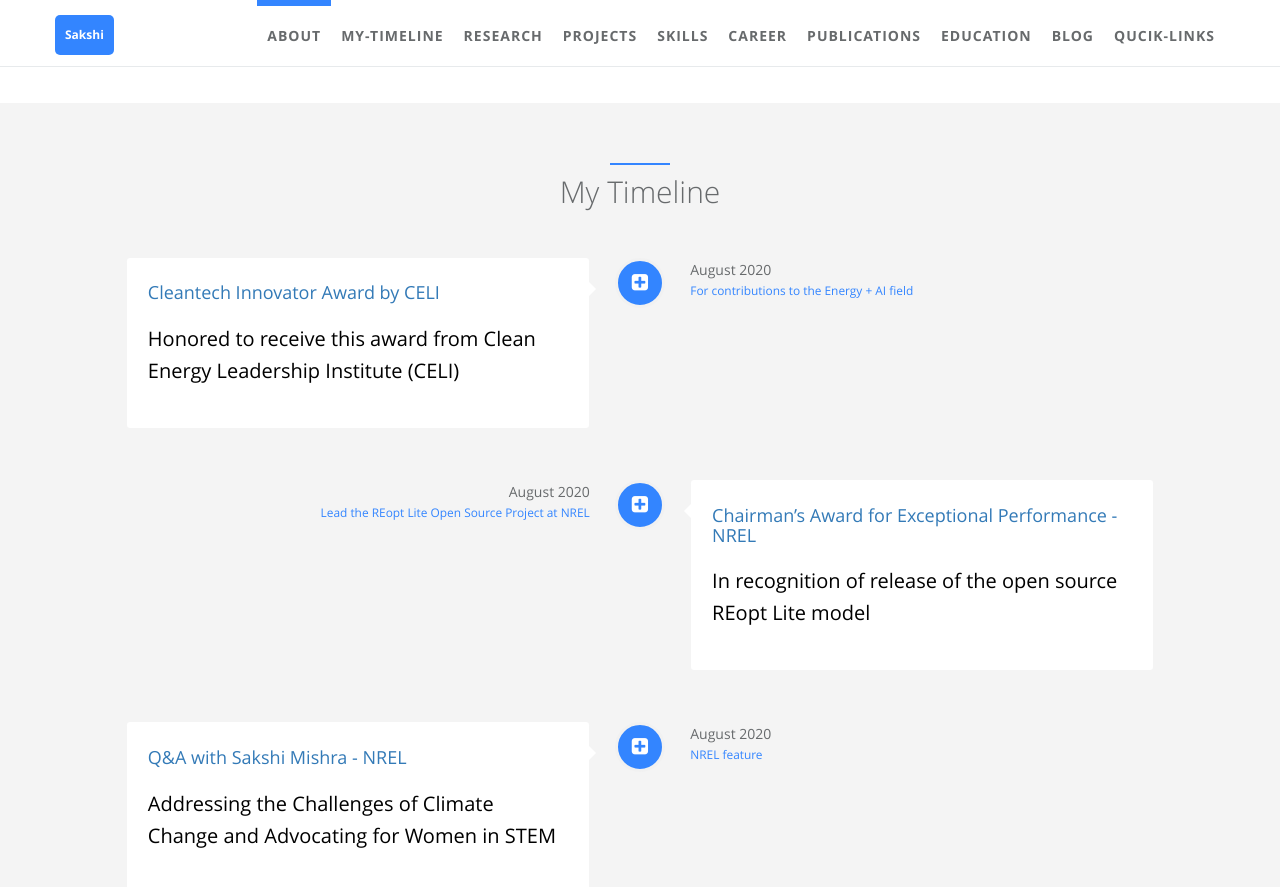
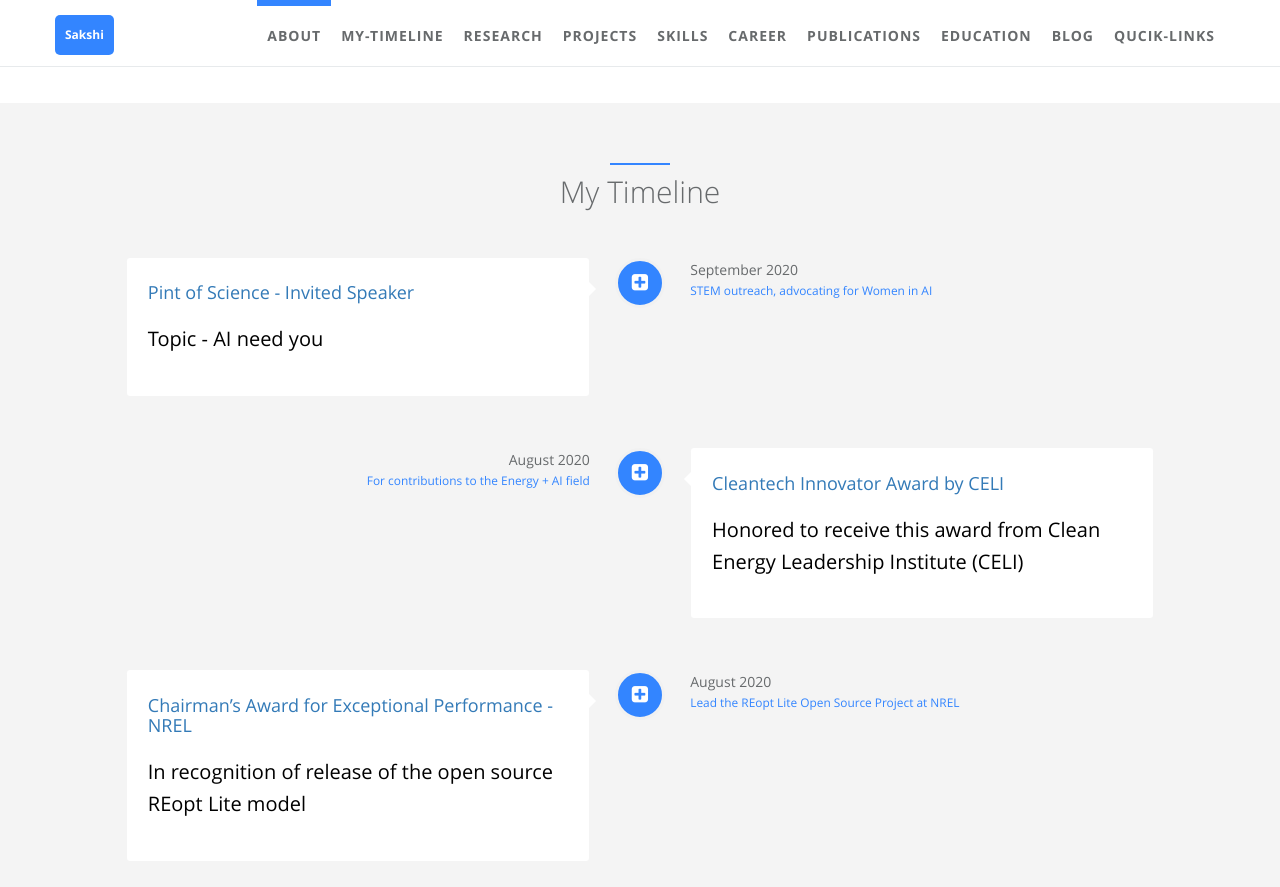
Before and after one commit to sakshi-mishra/sakshi-mishra.github.io, a Jekyll site: the page built from index.html, in a window 1280 px wide and 900 px high, scrolled down 1274 px. Shown: the top 887 px of the window. Built offline with Jekyll 4.4.1, drawn with Linux system fonts in a browser that asks for light colours.

Commit message:
next update

```diff
--- a/_data/index/my-timeline.yml
+++ b/_data/index/my-timeline.yml
@@ -1,5 +1,21 @@
 # timeline section data
 # if you don't have language feature(language.yml is empty), ignore "i18n" items
+- name:
+    detail: Pint of Science - Invited Speaker
+    i18n: company_a
+    url: https://www.youtube.com/watch?v=_C-8LsPh4pY&t=2076s
+  desc:
+    detail: Topic - AI need you
+    i18n: company_a_desc
+  date:
+    detail: September 2020
+    i18n: company_a_date
+  job:
+    detail: STEM outreach, advocating for Women in AI
+    i18n: company_a_job
+  icon: fa-plus-square
+  present: false
+
 - name:
     detail: Cleantech Innovator Award by CELI
     i18n: company_a
```
